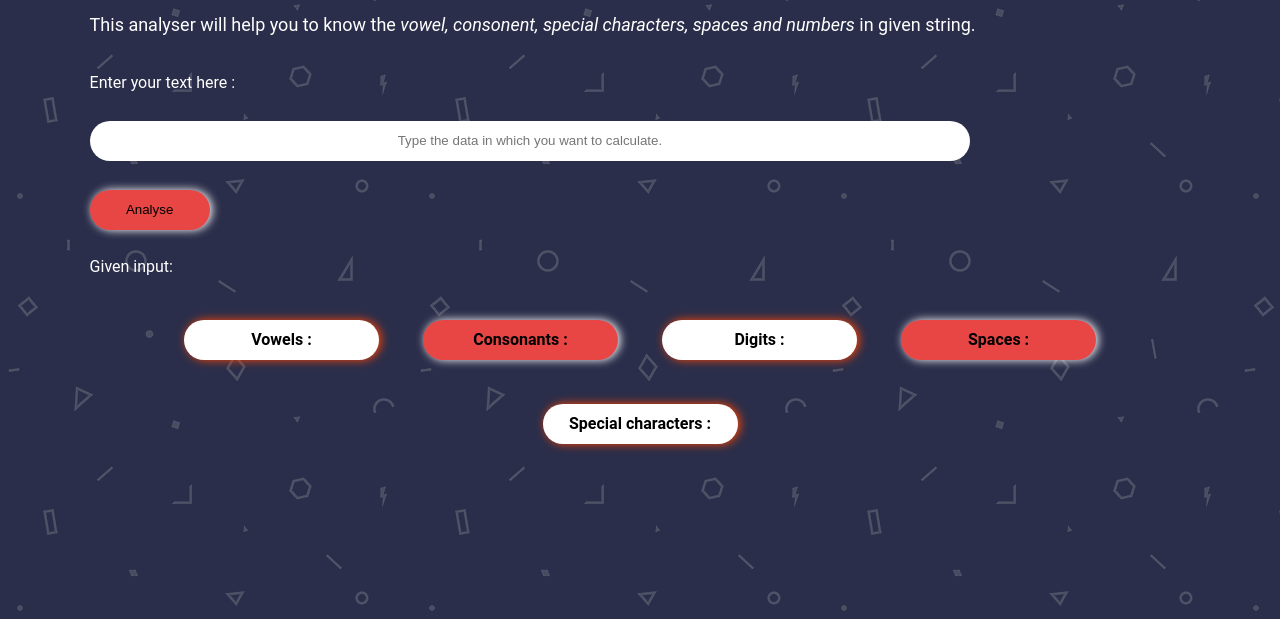
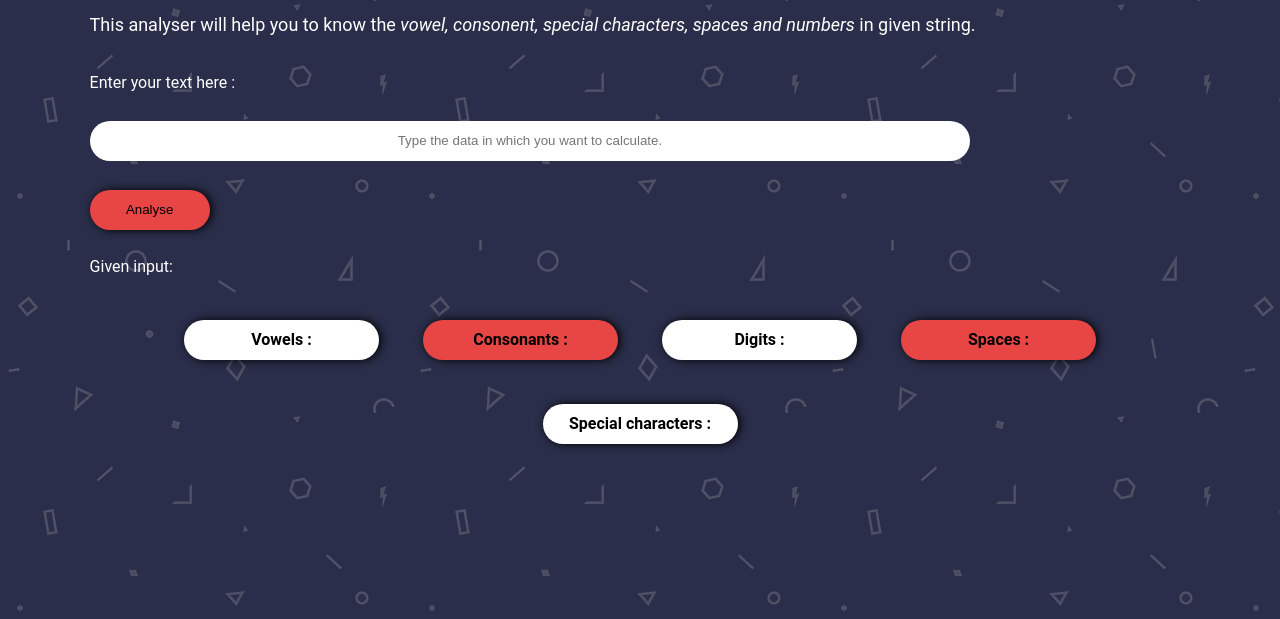
Before and after one commit to harsh-rajpal/Task-3, a plain HTML site: page index.html in a window 1280 px wide. Shown: the part 181-800 px from the top of the page. Drawn offline with Linux system fonts and the light colour scheme.

Commit message:
Update index.css

```diff
--- a/index.css
+++ b/index.css
@@ -60,7 +60,7 @@ body{
     outline:none;
     border:1px ;
     background-color: #e84545;
-    box-shadow: 2px -0px 10px white;
+    box-shadow: 2px -0px 10px black;
 
 }
 
@@ -84,12 +84,12 @@ body{
 .parent:nth-child(even){
     background-color: #e84545;
     color:black;
-    box-shadow: 2px -0px 10px white;
+    box-shadow: 2px -0px 10px black;
 }
 .parent:nth-child(odd){
     background-color: white;
     color:black;
-    box-shadow:2px -0px 10px orangered;
+    box-shadow:2px -0px 10px black;
 }
 
 #preview{
```
